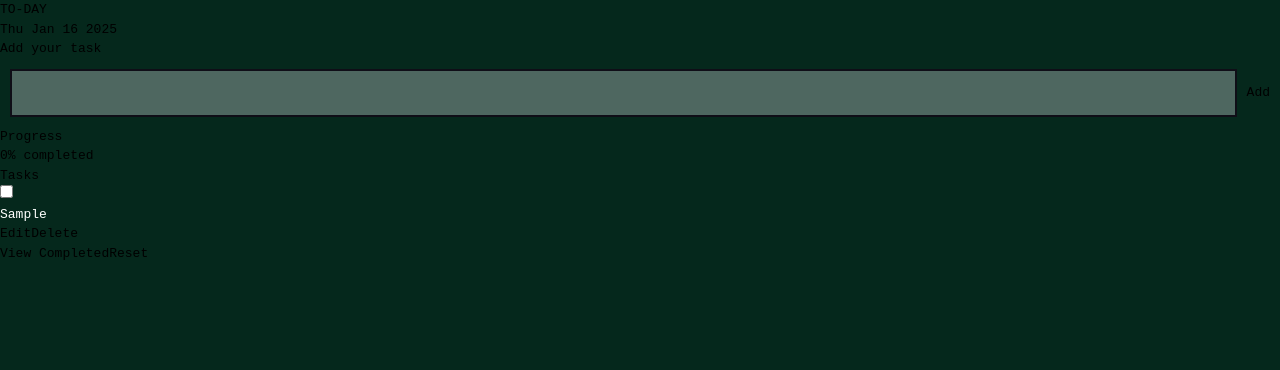
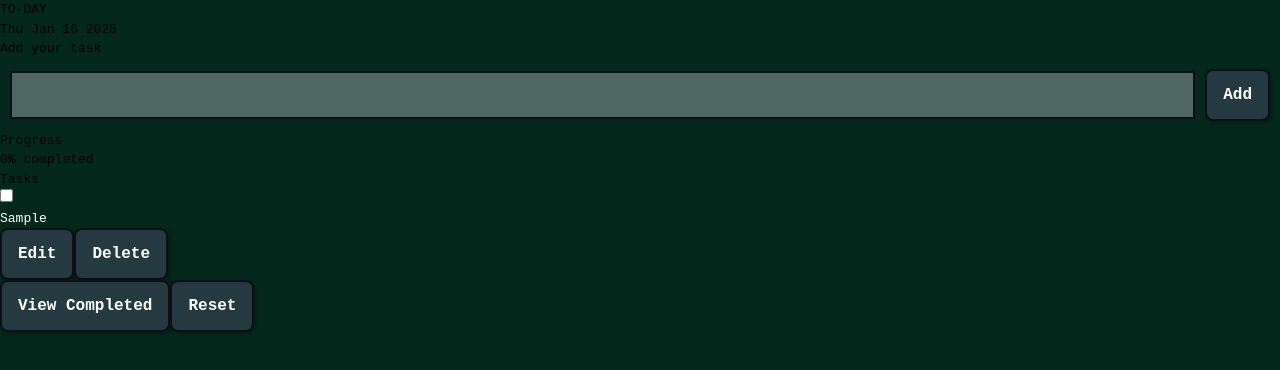
Before and after one commit to aayushiie/to-day, a React (Vite) app: page / in a window 1280 px wide. Both pictures are taken after typing "Sample" into the empty fields and a click on the button "Add". Shown: the top 370 px of the page. Built offline with nearby package versions, Linux system fonts and the light colour scheme.

Commit message:
updated class name

```diff
--- a/src/components/ToDo.jsx
+++ b/src/components/ToDo.jsx
@@ -93,7 +93,7 @@ const AddToDo = () => {
             }}
             className="task-input"
           />
-          <button onClick={handleAdd} className="opr-btn">
+          <button onClick={handleAdd} className="add-btn">
             Add
           </button>
         </div>
@@ -153,7 +153,7 @@ const AddToDo = () => {
                       onClick={(e) => {
                         handleEdit(e, item.id);
                       }}
-                      className="bg-[#253a40] text-[#fffffe] border-2 rounded-lg border-[#0f0e17] shadow-md mx-2 py-1 px-4 font-bold hover:shadow-[#fffffe] hover:shadow-2xl hover:transition-shadow opr-btn"
+                      className="bg-[#253a40] text-[#fffffe] border-2 rounded-lg border-[#0f0e17] shadow-md mx-2 py-1 px-4 font-bold hover:shadow-[#fffffe] hover:shadow-2xl hover:transition-shadow add-btn"
                     >
                       Edit
                     </button>
@@ -161,7 +161,7 @@ const AddToDo = () => {
                       onClick={(e) => {
                         handleDelete(e, item.id);
                       }}
-                      className="bg-[#253a40] text-[#fffffe] border-2 rounded-lg border-[#0f0e17] shadow-md mx-2 py-1 px-4 font-bold hover:shadow-[#fffffe] hover:shadow-2xl hover:transition-shadow opr-btn"
+                      className="bg-[#253a40] text-[#fffffe] border-2 rounded-lg border-[#0f0e17] shadow-md mx-2 py-1 px-4 font-bold hover:shadow-[#fffffe] hover:shadow-2xl hover:transition-shadow add-btn"
                     >
                       Delete
                     </button>
@@ -176,13 +176,13 @@ const AddToDo = () => {
       <div className="my-3 mx-6 p-4 flex flex-col sm:flex-row justify-between">
         <button
           onClick={handleCompletedTasks}
-          className="bg-[#253a40] text-[#fffffe] border-2 rounded-lg border-[#0f0e17] shadow-md mx-2 my-2 sm:my-0 py-1 px-4 font-bold hover:shadow-[#fffffe] hover:shadow-2xl hover:transition-shadow opr-btn"
+          className="bg-[#253a40] text-[#fffffe] border-2 rounded-lg border-[#0f0e17] shadow-md mx-2 my-2 sm:my-0 py-1 px-4 font-bold hover:shadow-[#fffffe] hover:shadow-2xl hover:transition-shadow add-btn"
         >
           View Completed
         </button>
         <button
           onClick={handleReset}
-          className="bg-[#253a40] text-[#fffffe] border-2 rounded-lg border-[#0f0e17] shadow-md mx-2 my-2 sm:my-0 py-1 px-4 font-bold hover:shadow-[#fffffe] hover:shadow-2xl hover:transition-shadow opr-btn"
+          className="bg-[#253a40] text-[#fffffe] border-2 rounded-lg border-[#0f0e17] shadow-md mx-2 my-2 sm:my-0 py-1 px-4 font-bold hover:shadow-[#fffffe] hover:shadow-2xl hover:transition-shadow add-btn"
         >
           Reset
         </button>
```
